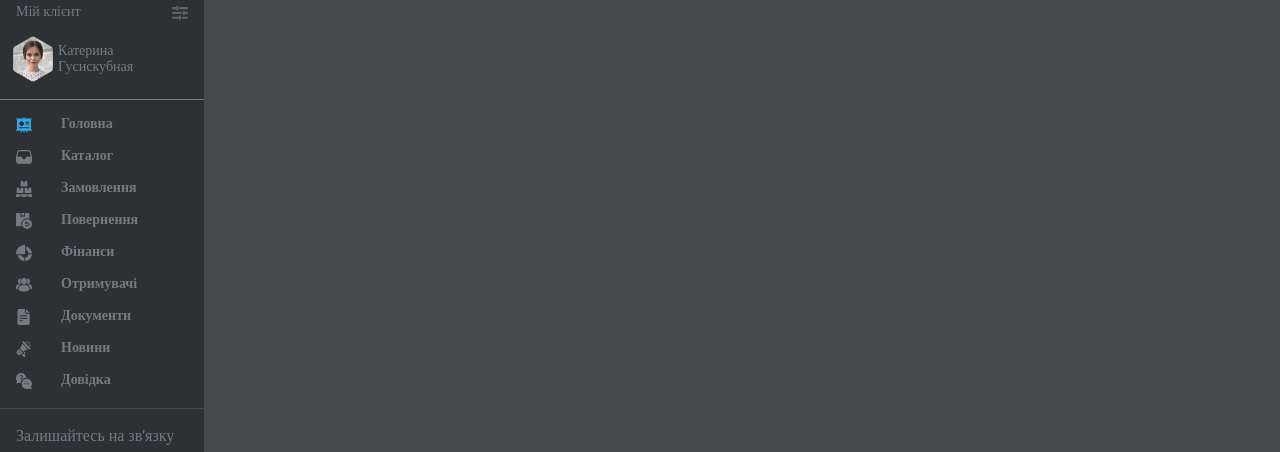
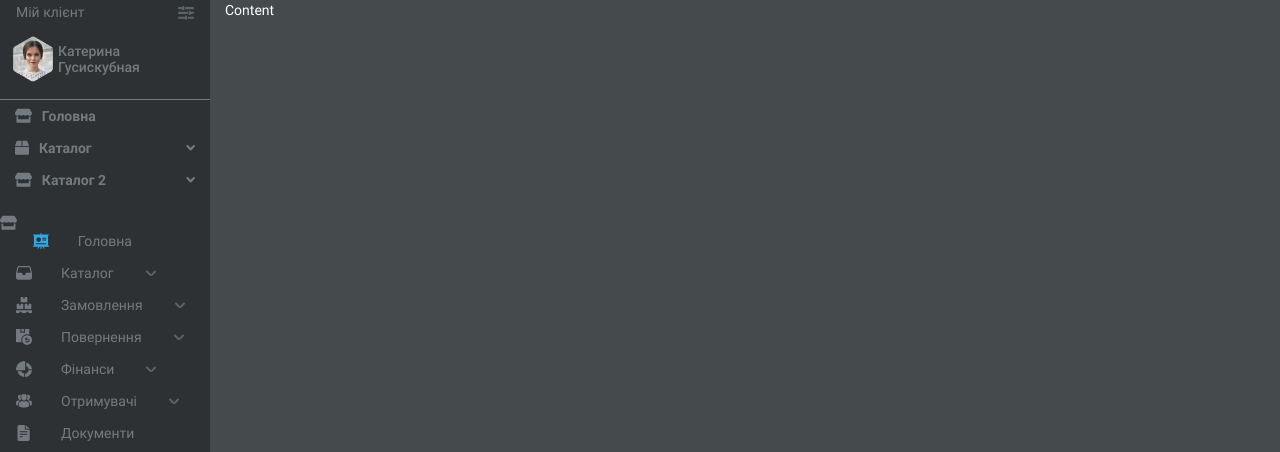
Before and after one commit to Vlodeksus/B2B-office, a plain HTML site: page index.html in a window 1280 px wide. Shown: the part 77-529 px from the top of the page. Drawn offline with Linux system fonts and the light colour scheme.

Commit message:
Navigation changes

```diff
--- a/css/styles.css
+++ b/css/styles.css
@@ -1,42 +1,59 @@
 /* roboto-regular - latin_cyrillic-ext_cyrillic */
-* {
 @font-face {
-    font-family: 'Roboto';
+  font-family: "Roboto";
   font-style: normal;
   font-weight: 400;
-    src: local(''),
-         url('../fonts/roboto-v29-latin_cyrillic-ext_cyrillic-regular.woff2') format('woff2'), /* Chrome 26+, Opera 23+, Firefox 39+ */
-         url('../fonts/roboto-v29-latin_cyrillic-ext_cyrillic-regular.woff') format('woff'); /* Chrome 6+, Firefox 3.6+, IE 9+, Safari 5.1+ */
+  src: url(fonts/roboto-v29-latin_cyrillic-ext_cyrillic-regular.woff2)
+      format("woff2"),
+    /* Chrome 26+, Opera 23+, Firefox 39+ */
+      url(fonts/roboto-v29-latin_cyrillic-ext_cyrillic-regular.woff)
+      format("woff"); /* Chrome 6+, Firefox 3.6+, IE 9+, Safari 5.1+ */
 }
 /* roboto-500 - latin_cyrillic-ext_cyrillic */
 @font-face {
-    font-family: 'Roboto';
+  font-family: "Roboto";
   font-style: normal;
   font-weight: 500;
-    src: local(''),
-         url('../fonts/roboto-v29-latin_cyrillic-ext_cyrillic-500.woff2') format('woff2'), /* Chrome 26+, Opera 23+, Firefox 39+ */
-         url('../fonts/roboto-v29-latin_cyrillic-ext_cyrillic-500.woff') format('woff'); /* Chrome 6+, Firefox 3.6+, IE 9+, Safari 5.1+ */
+  src: local(""),
+    url("fonts/roboto-v29-latin_cyrillic-ext_cyrillic-500.woff2")
+      format("woff2"),
+    /* Chrome 26+, Opera 23+, Firefox 39+ */
+      url("fonts/roboto-v29-latin_cyrillic-ext_cyrillic-500.woff")
+      format("woff"); /* Chrome 6+, Firefox 3.6+, IE 9+, Safari 5.1+ */
 }
 /* roboto-700 - latin_cyrillic-ext_cyrillic */
 @font-face {
-    font-family: 'Roboto';
+  font-family: "Roboto";
   font-style: normal;
   font-weight: 700;
-    src: local(''),
-         url('../fonts/roboto-v29-latin_cyrillic-ext_cyrillic-700.woff2') format('woff2'), /* Chrome 26+, Opera 23+, Firefox 39+ */
-         url('../fonts/roboto-v29-latin_cyrillic-ext_cyrillic-700.woff') format('woff'); /* Chrome 6+, Firefox 3.6+, IE 9+, Safari 5.1+ */
+  src: local(""),
+    url("fonts/roboto-v29-latin_cyrillic-ext_cyrillic-700.woff2")
+      format("woff2"),
+    /* Chrome 26+, Opera 23+, Firefox 39+ */
+      url("fonts/roboto-v29-latin_cyrillic-ext_cyrillic-700.woff")
+      format("woff"); /* Chrome 6+, Firefox 3.6+, IE 9+, Safari 5.1+ */
 }
-}
+
 /*Модель розрахунку розміру блоків (нижче)*/
 html {
   box-sizing: border-box;
 }
-  *, *::before, *::after {
+*,
+*::before,
+*::after {
   box-sizing: inherit;
 }
 /*Модель розрахунку розміру блоків (текст вище)*/
 body {
   height: 100%;
+
+  font-family: Roboto;
+  font-size: 14px;
+  font-style: normal;
+  font-weight: 400;
+  line-height: 16px;
+  letter-spacing: 0em;
+  text-align: left;
 }
 
 .container {
@@ -45,24 +62,24 @@
 .nav-wrapper {
   display: flex;
   flex-direction: column;
-    width: 208px; /*Зробив спочатку 20% а .content-wrapper 80% - не ok.
+  width: 210px; /*Зробив спочатку 20% а .content-wrapper 80% - не ok.
                     Змінив на довжину в пікселях (за розмірами з Figma - також не ok.*/
   min-height: 100%;
-    background-color: #2E3133;
-    color: #737B80;
+  background-color: #2e3133;
+  color: #737b80;
 }
 .content-wrapper {
   display: flex;
   flex-direction: column;
-    background-color: #F2F2F2;
-    width: 1152px;
+  background-color: #f2f2f2;
+  width: calc(100% - 210px);
 }
 .nav-header-wrapper {
   display: flex;
   flex-direction: column;
   min-height: 64px;
   width: 100%;
-    border-bottom: 1px solid #737B80; /*Не зходиться з межею правої сторони*/
+  border-bottom: 1px solid #737b80; /*Не зходиться з межею правої сторони*/
 }
 .nav-company-logo {
   display: flex;
@@ -89,7 +106,7 @@
 }
 .my-client-info {
   display: flex;
-    border-bottom: 1px solid #737B80;
+  border-bottom: 1px solid #737b80;
 }
 .client-img {
   margin: 8px 5px 17px 13px;
@@ -119,13 +136,15 @@
   height: 16px;
   margin: 17px 13px 8px 16px;
 }
+.down-img {
+}
 .nav-title {
   margin: 17px 13px 8px 16px;
 }
 .stay-in-touch {
   width: 100%;
   height: 304px;
-    border-top: 1px solid #454A4D;
+  border-top: 1px solid #454a4d;
 }
 .in-touch-text {
   margin: 19px 16px 13px 16px;
@@ -137,7 +156,7 @@
   display: flex;
   flex-direction: column;
   width: 100%;
-    border-top: 1px solid #454A4D;
+  border-top: 1px solid #454a4d;
 }
 .my-manager-text {
   margin: 21px 33px 10px 16px;
@@ -159,23 +178,79 @@
   letter-spacing: 0em;
   text-align: left;
 }
-.nav-list {
+nav {
   font-weight: 700;
   font-style: normal;
   font-weight: bold;
   font-size: 14px;
   margin-bottom: 20px;
+  width: 100%;
+}
+
+nav a {
+  color: #737b80;
+  text-decoration: none;
+}
+nav > a,
+nav .group {
+  width: 100%;
+  min-height: 32px;
+}
+nav > a,
+nav .group .title {
+  display: flex;
+  flex-direction: row;
+  align-items: center;
+  width: 100%;
+  height: 32px;
+  padding: 0 15px;
+  position: relative;
+}
+nav > a i,
+nav .group .title i {
+  margin-right: 10px;
+}
+nav .group .title:after {
+  position: absolute;
+  content: "\f107";
+  right: 15px;
+  font-family: "Font Awesome 5 Free";
+}
+nav a:hover,
+nav .group .title:hover {
+  color: #fff;
+  cursor: pointer;
+}
+nav .group .list {
+  height: 0;
+  overflow: hidden;
+  transition-property: height;
+  transition-duration: 1s;
+  transition-timing-function: linear;
+}
+nav .group:hover .list {
+  height: auto;
+}
+nav .group .list a {
+  padding: 5px;
+  margin-left: 35px;
+  display: block;
+  width: 100%;
+  position: relative;
+}
+nav .group .list a::before {
+  content: "\f111";
+  font-family: "Font Awesome 5 Free";
+  font-weight: normal;
+  left: -15px;
+  font-size: 10px;
+  position: absolute;
+}
+nav .group .list a:hover::before {
+  font-weight: bold;
 }
 .my-manager {
   display: flex;
-    font-family: Roboto;
-    font-size: 14px;
-    font-style: normal;
-    font-weight: 400;
-    line-height: 16px;
-    letter-spacing: 0em;
-    text-align: left;
-
 }
 .manager-communication {
   display: flex;
@@ -186,7 +261,7 @@
   height: 40px;
   width: 48px;
   border-radius: 2px;
-    background-color: #737B80;
+  background-color: #737b80;
 }
 .block .email-img {
   padding: 12px;
@@ -196,13 +271,15 @@
 }
 .content {
   display: flex;
-    background-color: #454A4D;
+  background-color: #454a4d;
   height: 100%;
+  padding: 15px;
+  color: #fff;
 }
 .content-header {
   display: flex;
   flex-direction: row;
-    background-color: #454A4D;
+  background-color: #454a4d;
   min-height: 64px;
   border-bottom: 1px solid #fff;
 }
@@ -216,7 +293,7 @@
   position: relative;
   width: 256px;
   height: 32px;
-    border: 1px solid #2EA8E5;
+  border: 1px solid #2ea8e5;
   border-radius: 4px;
   margin: 16px 32px 15px 16px;
   padding-left: 8px;
--- a/index.html
+++ b/index.html
@@ -5,6 +5,7 @@
     <meta http-equiv="X-UA-Compatible" content="IE=edge">
     <meta name="viewport" content="width=device-width, initial-scale=1.0">
     <link rel="stylesheet" type="text/css" href="css/reset.css">
+    <link rel="stylesheet" href="https://cdnjs.cloudflare.com/ajax/libs/font-awesome/5.15.4/css/all.min.css">
     <link rel="stylesheet" type="text/css" href="css/styles.css">
     <title>Document</title>
 </head>
@@ -32,30 +33,66 @@
                     </div>
                     <div class="client-name"> Катерина Гусискубная</div>
                 </div>
+
+            <nav>
+                <a href="">
+                    <i class="fas fa-store"></i>
+                    <span>Головна</span>
+                </a>
+                <div class="group">
+                    <div class="title">
+                        <i class="fas fa-box"></i>
+                        <span>Каталог</span>
+                    </div>
+                    <div class="list">
+                        <a href="">Усі товари</a>
+                        <a href="">Мої каталоги</a>
+                        <a href="">Пошук номенклатури</a>
+                    </div>
+                </div>
+                <div class="group">
+                    <div class="title">
+                        <i class="fas fa-store"></i>
+                        <span>Каталог 2</span>
+                    </div>
+                    <div class="list">
+                        <a href="">Усі товари</a>
+                        <a href="">Мої каталоги</a>
+                        <a href="">Пошук номенклатури</a>
+                    </div>
+                </div>
+            </nav>
+
             <div class="nav-list">
                 <div class="nav-element">
+                    <i class="fas fa-store"></i>
                     <img src="img/svg/main-img.svg">
                     <div class="nav-title">Головна</div>
                 </div>
                 <div class="nav-element">
                     <img src="img/svg/catalog-img.svg">
                     <div class="nav-title">Каталог</div>
+                    <img class="down-img" src="img/svg/down-img.svg">
                 </div>
                 <div class="nav-element">
                     <img src="img/svg/order-img.svg">
                     <div class="nav-title">Замовлення</div>
+                    <img class="down-img" src="img/svg/down-img.svg">
                 </div>
                 <div class="nav-element">
                     <img src="img/svg/return-img.svg">
                     <div class="nav-title">Повернення</div>
+                    <img class="down-img" src="img/svg/down-img.svg">
                 </div>
                 <div class="nav-element">
                     <img src="img/svg/finances-img.svg">
                     <div class="nav-title">Фінанси</div>
+                    <img class="down-img" src="img/svg/down-img.svg">
                 </div>
                 <div class="nav-element">
                     <img src="img/svg/recipients-img.svg">
                     <div class="nav-title">Отримувачі</div>
+                    <img class="down-img" src="img/svg/down-img.svg">
                 </div>
                 <div class="nav-element">
                     <img src="img/svg/documents-img.svg">
```
Also changed, not shown: css/fonts/roboto-v29-latin_cyrillic-ext_cyrillic-500.woff (renamed from fonts/roboto-v29-latin_cyrillic-ext_cyrillic-500.woff), css/fonts/roboto-v29-latin_cyrillic-ext_cyrillic-500.woff2 (renamed from fonts/roboto-v29-latin_cyrillic-ext_cyrillic-500.woff2), css/fonts/roboto-v29-latin_cyrillic-ext_cyrillic-700.woff (renamed from fonts/roboto-v29-latin_cyrillic-ext_cyrillic-700.woff), css/fonts/roboto-v29-latin_cyrillic-ext_cyrillic-700.woff2 (renamed from fonts/roboto-v29-latin_cyrillic-ext_cyrillic-700.woff2), css/fonts/roboto-v29-latin_cyrillic-ext_cyrillic-regular.woff (renamed from fonts/roboto-v29-latin_cyrillic-ext_cyrillic-regular.woff), css/fonts/roboto-v29-latin_cyrillic-ext_cyrillic-regular.woff2 (renamed from fonts/roboto-v29-latin_cyrillic-ext_cyrillic-regular.woff2), img/svg/down-img.svg (added). Lines whose indentation alone changed are shown as unchanged.
